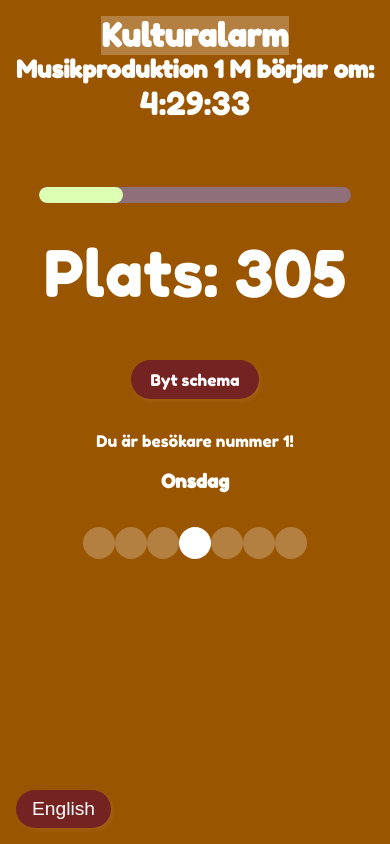
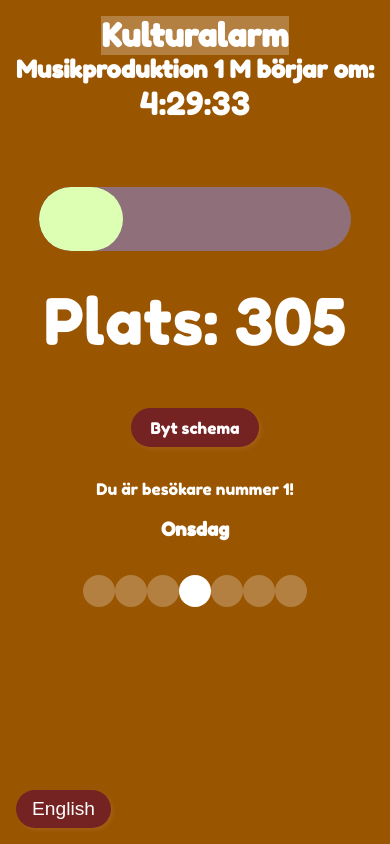
Before and after one commit to JagGillarVatten/Kulturalarm, a website: page index.html in a window 390 px wide. Drawn offline with Linux system fonts and the light colour scheme; no server answers.

Commit message:
Removed unnecessary code, refactored conditionals, and updated CSS styles for progress bar and body elements.

```diff
--- a/scripts/countdown.js
+++ b/scripts/countdown.js
@@ -28,7 +28,6 @@ function updateCountdown() {
     displayOngoingEvent(name, englishName, location, start, end, now);
   }
 
-  // Add event timestamps to a file
   if (todaysEvents.length > 0 && document.addEventListener) {
     document.addEventListener('keydown', saveEventTimestamps.bind(null, todaysEvents));
   }
@@ -56,13 +55,9 @@ function displayNoEventsMessage() {
 
 function displayUpcomingEvent(name, englishName, location, start, end, now) {
   const remainingTime = formatSeconds((start - now) / 1000);
+  const eventDetailsChanged = currentEventName !== name || currentEventEnglishName !== englishName || currentEventStart !== start || currentEventLocation !== location;
 
-  if (
-    currentEventName !== name ||
-    currentEventEnglishName !== englishName ||
-    currentEventStart !== start ||
-    currentEventLocation !== location
-  ) {
+  if (eventDetailsChanged) {
     updateEventDetails(name, englishName, location, start);
 
     document.title = `${remainingTime} ${isSwedish ? 'tills' : 'until'} | ${isSwedish ? name : englishName}`;
@@ -92,13 +87,9 @@ function displayUpcomingEvent(name, englishName, location, start, end, now) {
 
 function displayOngoingEvent(name, englishName, location, start, end, now) {
   const remainingTime = formatSeconds((end - now) / 1000);
+  const eventDetailsChanged = currentEventName !== name || currentEventEnglishName !== englishName || currentEventStart !== start || currentEventLocation !== location;
 
-  if (
-    currentEventName !== name ||
-    currentEventEnglishName !== englishName ||
-    currentEventStart !== start ||
-    currentEventLocation !== location
-  ) {
+  if (eventDetailsChanged) {
     updateEventDetails(name, englishName, location, start);
 
     const countdownText = document.getElementById("countdown-text");
@@ -113,11 +104,7 @@ function displayOngoingEvent(name, englishName, location, start, end, now) {
     document.title = `${remainingTime} ${isSwedish ? 'kvar' : 'left'} | ${isSwedish ? name : englishName}`;
   }
 
-  if (
-    !currentEventSentNotification &&
-    now >= start &&
-    !sentNotifications.includes(name)
-  ) {
+  if (!currentEventSentNotification && now >= start && !sentNotifications.includes(name)) {
     sendNotification(name, englishName, location, isSwedish ? "Pågår just nu" : "Ongoing");
     sentNotifications.push(name);
     currentEventSentNotification = true;
@@ -148,7 +135,6 @@ function updateProgressBar(width) {
   const progress = document.getElementById("progress");
   progress.style.width = `${width}%`;
 }
-
 function saveEventTimestamps(todaysEvents, event) {
   if (event.key === 's') {
     const eventTimestamps = todaysEvents.map(event => `${isSwedish ? event.name : event.englishName}: ${event.start.toLocaleString()} - ${event.end.toLocaleString()}`);
@@ -158,7 +144,9 @@ function saveEventTimestamps(todaysEvents, event) {
     const link = document.createElement('a');
     link.href = url;
     link.download = 'event-timestamps.txt';
+    document.body.appendChild(link); // Add this line to append the link to the document
     link.click();
+    document.body.removeChild(link); // Add this line to remove the link from the document
     URL.revokeObjectURL(url);
   }
 }
--- a/style.css
+++ b/style.css
@@ -146,26 +146,14 @@ body {
 	width: 80%;
 	animation: fadeInUp 0.1s ease-in-out;
 	border-style: none;
-	height: 12%;
+	height: 10%;
 	border-radius: 2rem;
 	background-color: var(--secondary-bg-color);
-	position: static;
+	position: relative;
 	transition: 300ms linear;
 	margin: 2rem auto;
 	overflow: hidden;
 	animation: intro 0.3s ease-out;
-}
-
-@media (max-width: 768px) {
-	.progress-bar {
-		height: 1.5rem;
-	}
-}
-
-@media (max-width: 480px) {
-	.progress-bar {
-		height: 1rem;
-	}
 }
 
 @keyframes intro {
@@ -180,7 +168,7 @@ body {
 
 .progress-bar span {
 	display: block;
-	height:100%;
+	height: 4rem;
 	animation: shake infinite, progressBarFill 2s infinite;
 	border-radius: 2rem;
 	background-color: var(--highlight-color);
@@ -188,6 +176,7 @@ body {
 	transition: width 0.1s, background-color 2s ease;
 	width: 0%;
 }
+
 
 .button {
 	color: var(--text-color);
```
